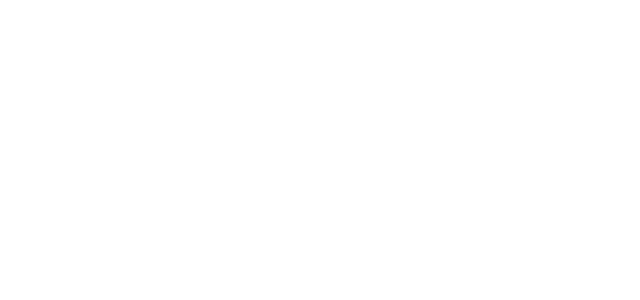
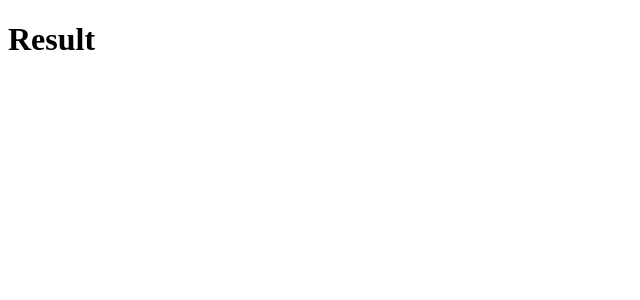
Before and after one commit to Allandrow/web-dev-acronyms, a React (Vite) app: page /acronym/1 in a window 1280 px wide. Before the commit this address had no page. Shown: the top 300 px of the page, without its empty margins (0-640 px from the left). Built offline with nearby package versions, Linux system fonts and the light colour scheme.

Commit message:
:sparkles: Add Result Component + Route

```diff
--- a/src/App.tsx
+++ b/src/App.tsx
@@ -1,12 +1,16 @@
 import { Layout } from '@layout';
-import Home from '@home';
 import { Route, Routes } from 'react-router-dom';
+import { lazy } from 'react';
+
+const Home = lazy(() => import('@home'));
+const Result = lazy(() => import('@result'));
 
 function App() {
   return (
     <Routes>
       <Route path="/" element={<Layout />}>
         <Route index element={<Home />} />
+        <Route path="acronym/:id" element={<Result />} />
       </Route>
     </Routes>
   );
--- /dev/null
+++ b/src/modules/result/Result.tsx
@@ -0,0 +1,9 @@
+function Result() {
+  return (
+    <main>
+      <h1>Result</h1>
+    </main>
+  );
+}
+
+export default Result;
--- /dev/null
+++ b/src/modules/result/index.ts
@@ -0,0 +1,3 @@
+import Result from './Result';
+
+export default Result;
--- a/tsconfig.json
+++ b/tsconfig.json
@@ -20,7 +20,8 @@
     "paths": {
       "@common": ["modules/common"],
       "@layout": ["layout"],
-      "@home": ["modules/home"]
+      "@home": ["modules/home"],
+      "@result": ["modules/result"]
     }
   },
   "include": ["src", "vite.config.ts"],
```
